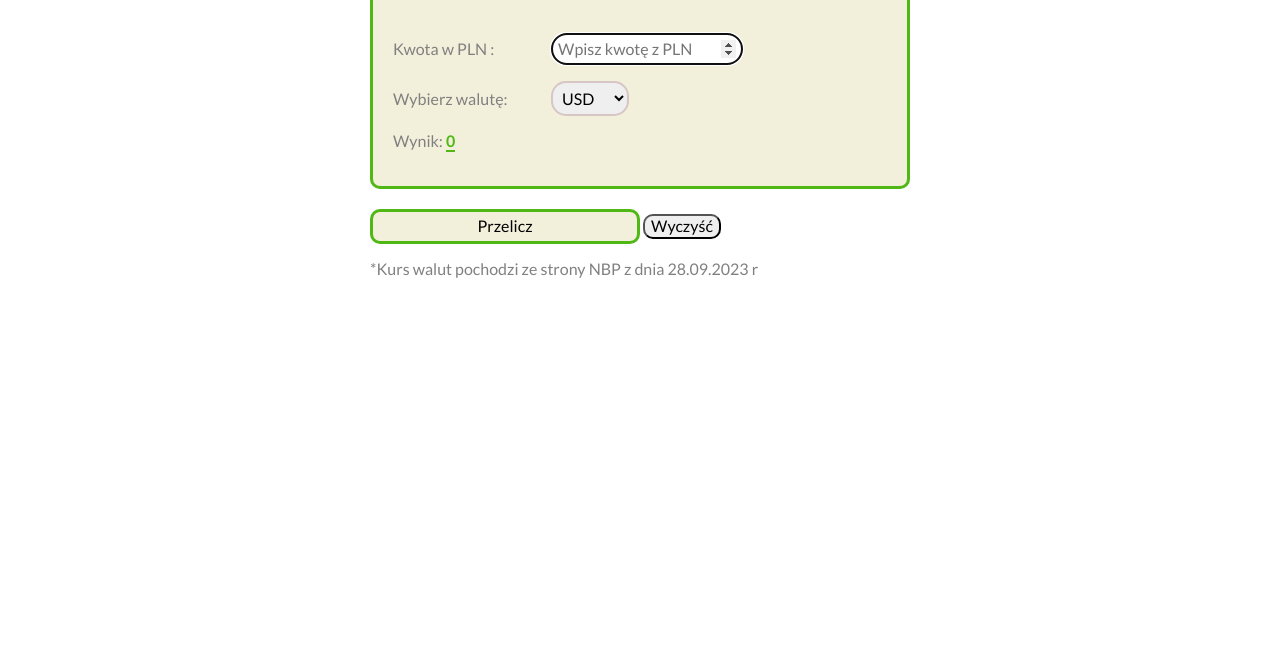
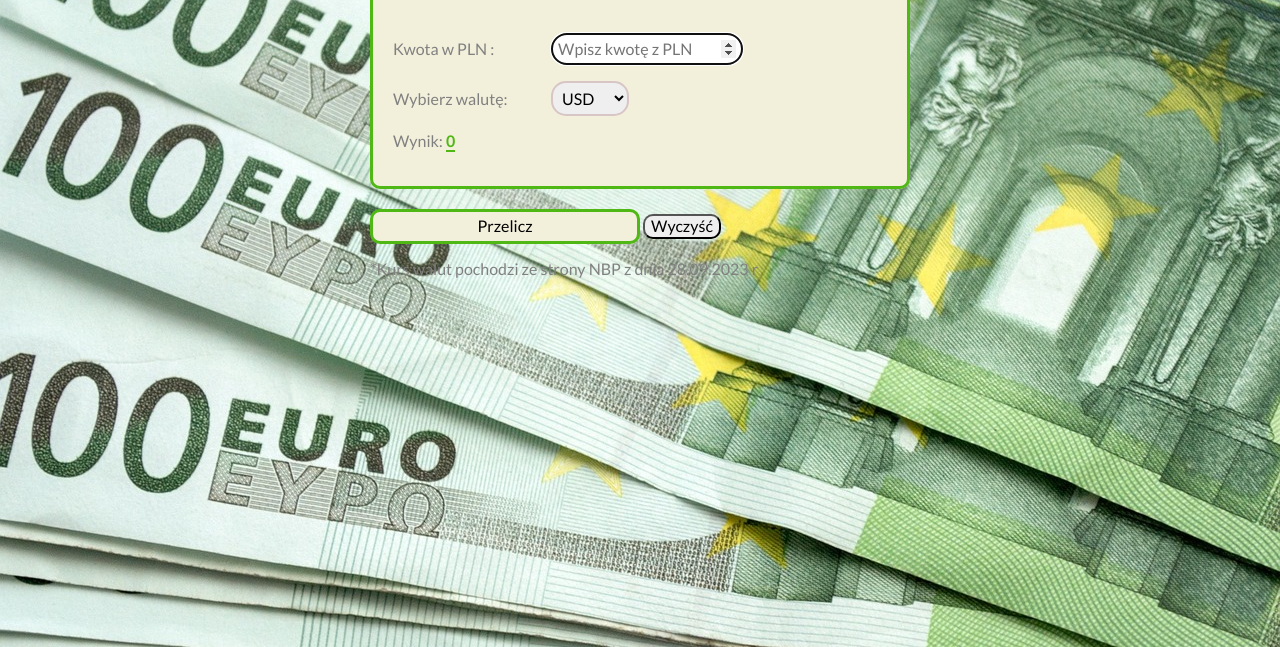
Before and after one commit to BarbaraMarcinkowska/currency-converter, a plain HTML site: page index.html in a window 1280 px wide. Shown: the part 153-800 px from the top of the page. Drawn offline with nearby package versions, Linux system fonts and the light colour scheme.

Commit message:
background change

```diff
--- a/css/style.css
+++ b/css/style.css
@@ -14,6 +14,7 @@ html {
  max-width: 600px;
  margin: 0 auto;
  padding: 30px;
+ background-image: url("../images/money-1.jpg");
 }
 .form__field {
   border: 2px solid #d8c5c5;
```
Also changed, not shown: images/money-1.jpg (added).
